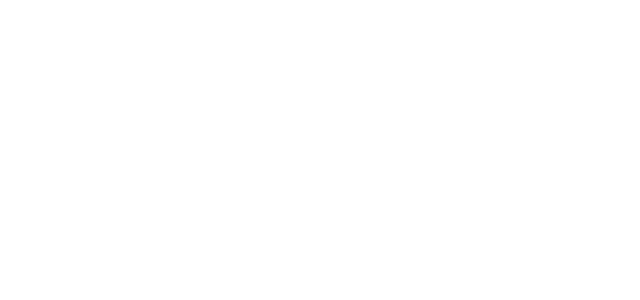
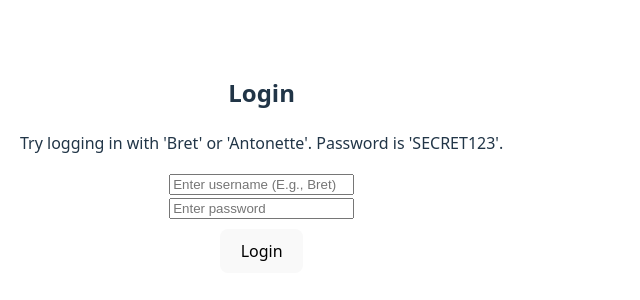
Before and after one commit to CzarinaStudio/appdev1-final-exam, a React (Vite) app in the folder appdev1-final-exam/: page /login in a window 1280 px wide. Before the commit this address had no page. Shown: the part 236-536 px from the top of the page, without its empty margins (0-640 px from the left). Built offline with nearby package versions, Linux system fonts and the light colour scheme; no server answers.

Commit message:
Implement Login component

```diff
--- a/appdev1-final-exam/src/App.jsx
+++ b/appdev1-final-exam/src/App.jsx
@@ -1,14 +1,14 @@
 import { BrowserRouter, Routes, Route } from "react-router-dom";
 import Home from "./pages/Home"
-// import Login from "./pages/Login"
+import Login from "./pages/Login"
 // import Todos from "./pages/Todos"
 function App () {
   return (
     <BrowserRouter>
       <Routes>
         <Route path="/" element={<Home />} />
-        {/* <Route path="/login" element={<Login />} />
-        <Route path="/todos" element={<Todos />} /> */}
+        <Route path="/login" element={<Login />} />
+        {/* <Route path="/todos" element={<Todos />} /> */}
       </Routes>
     </BrowserRouter>
   )
--- a/appdev1-final-exam/src/pages/Login.jsx
+++ b/appdev1-final-exam/src/pages/Login.jsx
@@ -0,0 +1,65 @@
+import React, { useState, useEffect } from 'react';
+import axios from 'axios';
+import { useNavigate } from 'react-router-dom';
+
+function Login() {
+    const navigate = useNavigate();
+    const [username, setUsername] = useState("");
+    const [password, setPassword] = useState("");
+    const [users, setUsers] = useState([]);
+
+    const SECRET = import.meta.env.VITE_APP_SECRET_PASSWORD;
+    const API_URL = import.meta.env.VITE_APP_API_URL;
+
+    useEffect(() => {
+        axios.get(`${API_URL}/users?_limit=3`)
+            .then(response => {
+                setUsers(response.data);
+            })
+            .catch(error => {
+                console.error("Error fetching users:", error);
+                alert("Could not load users for login!");
+            });
+    }, [API_URL]);
+
+    function handleLogin() {
+        const foundUser = users.find(user => user.username.toLowerCase() === username.toLowerCase());
+
+        if (!foundUser) {
+            alert("Username not found!");
+            return;
+        }
+
+        if (password !== SECRET) {
+            alert("Incorrect password!");
+            return;
+        }
+
+        localStorage.setItem("loggedInUser", JSON.stringify(foundUser));
+        navigate("/todos");
+    }
+
+    return (
+        <div style={{ padding: '20px', textAlign: 'center' }}>
+            <h2>Login</h2>
+            <p>Try logging in with 'Bret' or 'Antonette'. Password is '{SECRET}'.</p>
+            <input
+                type="text"
+                placeholder="Enter username (E.g., Bret)"
+                value={username}
+                onChange={(e) => setUsername(e.target.value)}
+            />
+            <br />
+            <input
+                type="password"
+                placeholder="Enter password"
+                value={password}
+                onChange={(e) => setPassword(e.target.value)}
+            />
+            <br />
+            <button onClick={handleLogin} style={{ marginTop: '10px' }}>Login</button>
+        </div>
+    );
+}
+
+export default Login;
```
